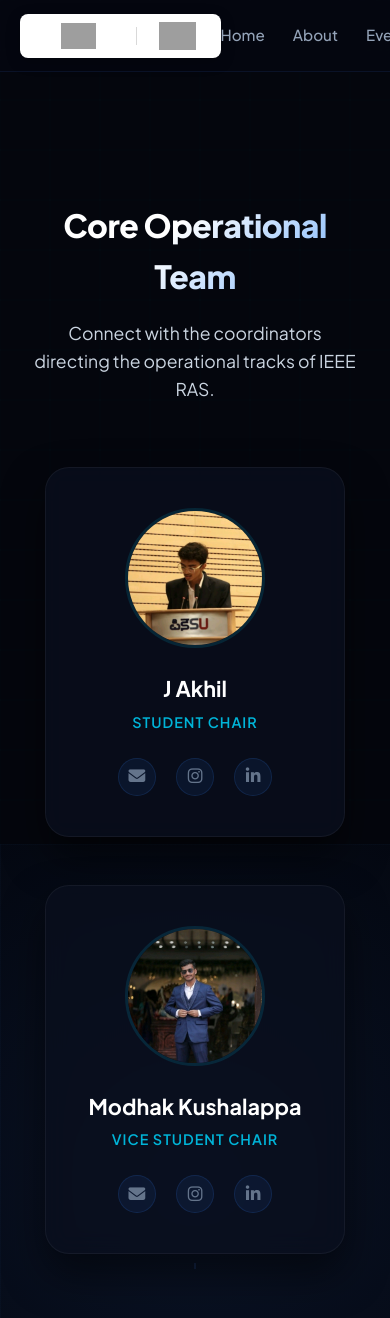
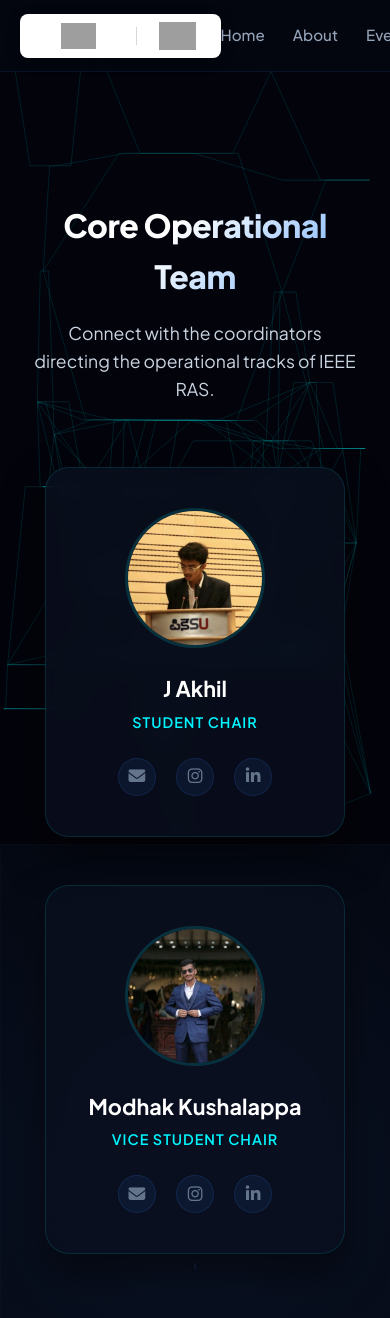
Before and after one commit to ModhakKGowda/ieee-ras-ec-site, a Flask app: page /team in a window 390 px wide; the page is wider, and only the part inside the window is pictured. Run offline with Flask 3, Linux system fonts and the light colour scheme; grey boxes are pictures that could not be loaded.

Commit message:
Update team page styles and animations

```diff
--- a/api/templates/team.html
+++ b/api/templates/team.html
@@ -13,7 +13,7 @@
             position: fixed;
             top: 0; left: 0; width: 100%; height: 100%;
             z-index: -1;
-            background: #04060d;
+            background: #04050d;
         }
         .team-box {
             max-width: 1100px;
@@ -24,8 +24,8 @@
             z-index: 2;
         }
         .card {
-            background: rgba(10, 15, 30, 0.75) !important;
-            border: 1px solid rgba(255, 255, 255, 0.05) !important;
+            background: rgba(10, 15, 30, 0.8) !important;
+            border: 1px solid rgba(0, 245, 255, 0.12) !important;
             box-shadow: 0 20px 40px rgba(0,0,0,0.5) !important;
             backdrop-filter: blur(12px);
             border-radius: 24px !important;
@@ -35,8 +35,9 @@
             transition: all 0.4s cubic-bezier(0.16, 1, 0.3, 1) !important;
         }
         .card:hover {
-            border-color: rgba(0, 180, 216, 0.5) !important;
+            border-color: #00f5ff !important;
             transform: translateY(-6px);
+            box-shadow: 0 20px 45px rgba(0, 245, 255, 0.15) !important;
         }
         .img-wrapper {
             position: relative;
@@ -49,27 +50,19 @@
             width: 100%;
             height: 100%;
             object-fit: cover;
-            border: 3px solid rgba(0, 180, 216, 0.15);
+            border: 3px solid rgba(0, 245, 255, 0.15);
             transition: border-color 0.3s;
         }
-        /* Custom dynamic HUD target canvas over images */
         .hud-canvas {
             position: absolute;
-            top: 0;
-            left: 0;
-            width: 100%;
-            height: 100%;
+            top: 0; left: 0; width: 100%; height: 100%;
             pointer-events: none;
             border-radius: 50%;
             opacity: 0;
             transition: opacity 0.3s;
         }
-        .card:hover .hud-canvas {
-            opacity: 1;
-        }
-        .card:hover .team-photo {
-            border-color: #00b4d8;
-        }
+        .card:hover .hud-canvas { opacity: 1; }
+        .card:hover .team-photo { border-color: #00f5ff; }
     </style>
 </head>
 <body style="color: #fff; overflow-x: hidden;">
@@ -103,7 +96,7 @@
                     <canvas class="hud-canvas" width="140" height="140"></canvas>
                 </div>
                 <h3 style="font-size: 1.35rem; font-weight: 700; color: #fff; margin-bottom: 0.25rem;">J Akhil</h3>
-                <p style="color: #00b4d8; font-weight: 600; font-size: 0.9rem; margin-bottom: 1.5rem; letter-spacing: 1px;">STUDENT CHAIR</p>
+                <p style="color: #00f5ff; font-weight: 600; font-size: 0.9rem; margin-bottom: 1.5rem; letter-spacing: 1px;">STUDENT CHAIR</p>
                 <div class="social-links" style="display: flex; gap: 1.25rem; justify-content: center; font-size: 1.2rem;">
                     <a href="mailto:akhil01aj@gmail.com" target="_blank" style="color: #64748b; transition: color 0.2s;"><i class="fa-solid fa-envelope"></i></a>
                     <a href="https://www.instagram.com/akhil_01_aj?igsh=dHk3OTJ6dXlsbTBw" target="_blank" style="color: #64748b; transition: color 0.2s;"><i class="fa-brands fa-instagram"></i></a>
@@ -117,7 +110,7 @@
                     <canvas class="hud-canvas" width="140" height="140"></canvas>
                 </div>
                 <h3 style="font-size: 1.35rem; font-weight: 700; color: #fff; margin-bottom: 0.25rem;">Modhak Kushalappa</h3>
-                <p style="color: #00b4d8; font-weight: 600; font-size: 0.9rem; margin-bottom: 1.5rem; letter-spacing: 1px;">VICE STUDENT CHAIR</p>
+                <p style="color: #00f5ff; font-weight: 600; font-size: 0.9rem; margin-bottom: 1.5rem; letter-spacing: 1px;">VICE STUDENT CHAIR</p>
                 <div class="social-links" style="display: flex; gap: 1.25rem; justify-content: center; font-size: 1.2rem;">
                     <a href="mailto:modhakkushalappa@gmail.com" target="_blank" style="color: #64748b; transition: color 0.2s;"><i class="fa-solid fa-envelope"></i></a>
                     <a href="https://www.instagram.com/modhak_k_gowda?igsh=MWJud2Z1enZwZjU2eA==" target="_blank" style="color: #64748b; transition: color 0.2s;"><i class="fa-brands fa-instagram"></i></a>
@@ -128,64 +121,65 @@
     </div>
 
     <script>
-        // Back-grid Canvas setup
-        const bgCanvas = document.getElementById('bg-canvas');
-        const bgCtx = bgCanvas.getContext('2d');
-        function resize() { bgCanvas.width = window.innerWidth; bgCanvas.height = window.innerHeight; }
+        const canvas = document.getElementById('bg-canvas');
+        const ctx = canvas.getContext('2d');
+        let pulses = [];
+
+        function resize() { canvas.width = window.innerWidth; canvas.height = window.innerHeight; }
         window.addEventListener('resize', resize);
         resize();
 
-        function drawBackgroundGrid() {
-            bgCtx.clearRect(0, 0, bgCanvas.width, bgCanvas.height);
-            bgCtx.strokeStyle = "rgba(0, 180, 216, 0.02)";
-            bgCtx.lineWidth = 1;
-            for(let x=0; x < bgCanvas.width; x += 50) {
-                bgCtx.beginPath(); bgCtx.moveTo(x,0); bgCtx.lineTo(x, bgCanvas.height); bgCtx.stroke();
+        window.addEventListener('mousemove', (e) => {
+            if(Math.random() < 0.15) {
+                pulses.push({ x: e.clientX, y: e.clientY, dx: (Math.random()-0.5)*3, dy: (Math.random()-0.5)*3, life: 1.0 });
             }
-            for(let y=0; y < bgCanvas.height; y += 50) {
-                bgCtx.beginPath(); bgCtx.moveTo(0,y); bgCtx.lineTo(bgCanvas.width, y); bgCtx.stroke();
+        });
+
+        const nodes = [];
+        for(let i=0; i<35; i++) { nodes.push({ x: Math.random()*window.innerWidth, y: Math.random()*window.innerHeight }); }
+
+        const huds = document.querySelectorAll('.hud-canvas');
+        let rotationAngle = 0;
+
+        function loop() {
+            ctx.fillStyle = "rgba(4, 5, 13, 0.25)";
+            ctx.fillRect(0,0,canvas.width,canvas.height);
+
+            // Draw circuit link connections
+            ctx.strokeStyle = "rgba(0, 245, 255, 0.03)";
+            ctx.lineWidth = 1;
+            for(let i=0; i<nodes.length; i++) {
+                for(let j=i+1; j<nodes.length; j++) {
+                    let d = Math.hypot(nodes[i].x - nodes[j].x, nodes[i].y - nodes[j].y);
+                    if(d < 200) {
+                        ctx.beginPath(); ctx.moveTo(nodes[i].x, nodes[i].y);
+                        ctx.lineTo((nodes[i].x+nodes[j].x)/2, nodes[i].y);
+                        ctx.lineTo(nodes[j].x, nodes[j].y); ctx.stroke();
+                    }
+                }
             }
-        }
 
-        // Loop over HUD canvases on team photos to render targeting circles
-        const canvases = document.querySelectorAll('.hud-canvas');
-        let angle = 0;
-
-        function animateHUDs() {
-            angle += 0.025;
-            drawBackgroundGrid();
-
-            canvases.forEach(canvas => {
-                const ctx = canvas.getContext('2d');
-                ctx.clearRect(0,0,140,140);
-
-                const c = 70; // Center coordinate
-
-                // Draw target tracking rotating brackets
-                ctx.strokeStyle = '#00b4d8';
-                ctx.lineWidth = 2;
-                ctx.beginPath();
-                // Arc segment 1
-                ctx.arc(c, c, 62, angle, angle + Math.PI*0.4);
-                ctx.stroke();
-
-                ctx.beginPath();
-                // Arc segment 2
-                ctx.arc(c, c, 62, angle + Math.PI, angle + Math.PI*1.4);
-                ctx.stroke();
-
-                // Telemetry targeting scope lines
-                ctx.strokeStyle = 'rgba(0, 180, 216, 0.35)';
-                ctx.lineWidth = 1;
-                ctx.beginPath();
-                ctx.moveTo(c - 10, c); ctx.lineTo(c + 10, c);
-                ctx.moveTo(c, c - 10); ctx.lineTo(c, c + 10);
-                ctx.stroke();
+            // Draw pulses
+            pulses.forEach((p, idx) => {
+                p.x += p.dx; p.y += p.dy; p.life -= 0.015;
+                ctx.fillStyle = `rgba(0, 245, 255, ${p.life})`;
+                ctx.beginPath(); ctx.arc(p.x, p.y, 2, 0, Math.PI*2); ctx.fill();
+                if(p.life <= 0) pulses.splice(idx, 1);
             });
 
-            requestAnimationFrame(animateHUDs);
+            // Animate card HUDs
+            rotationAngle += 0.03;
+            huds.forEach(hud => {
+                let hctx = hud.getContext('2d');
+                hctx.clearRect(0,0,140,140);
+                hctx.strokeStyle = '#00f5ff'; hctx.lineWidth = 2;
+                hctx.beginPath(); hctx.arc(70, 70, 62, rotationAngle, rotationAngle + Math.PI*0.3); hctx.stroke();
+                hctx.beginPath(); hctx.arc(70, 70, 62, rotationAngle + Math.PI, rotationAngle + Math.PI*1.3); hctx.stroke();
+            });
+
+            requestAnimationFrame(loop);
         }
-        animateHUDs();
+        loop();
     </script>
 </body>
 </html>
```
